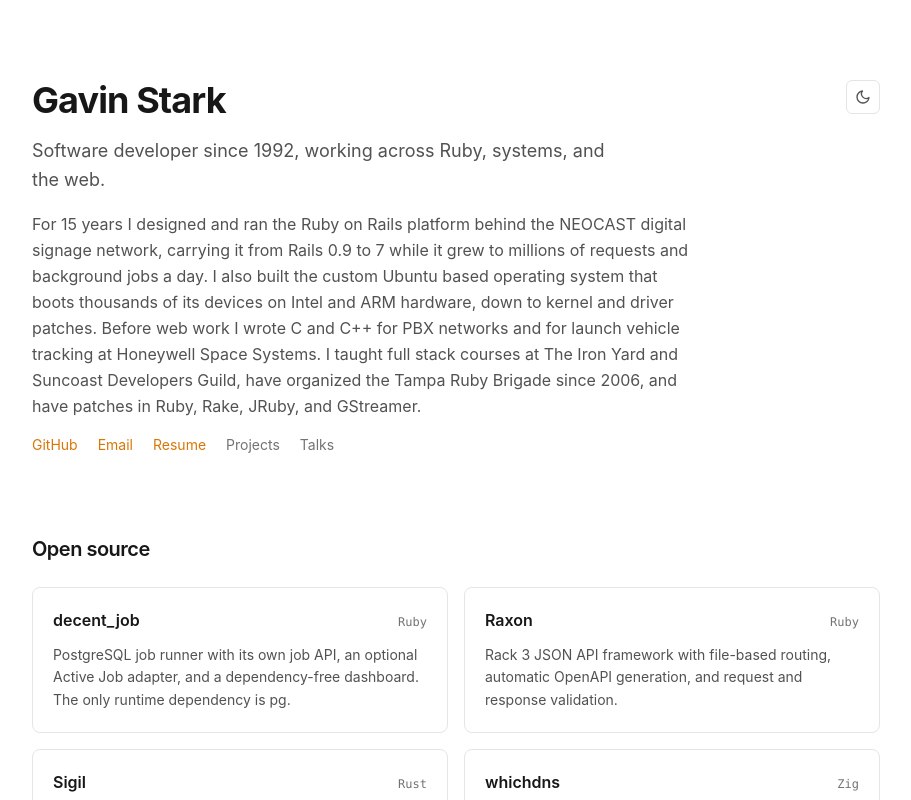
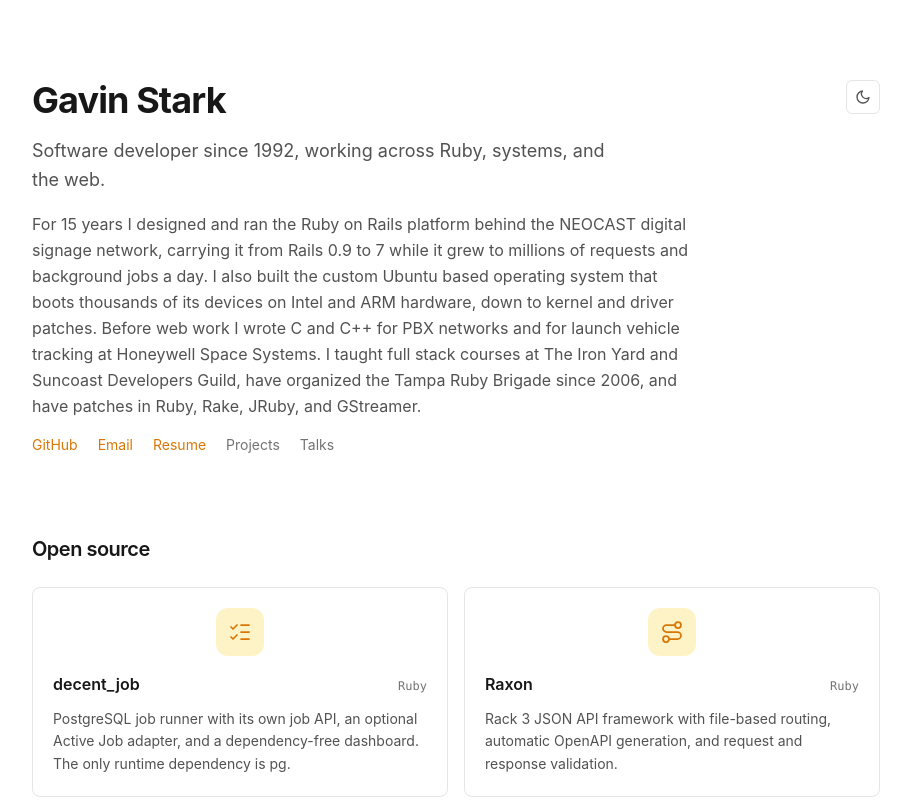
Before and after one commit to gstark/gstark.github.io, a React (Vite) app: page / in a window 1280 px wide. Shown: the top 800 px of the page, without its empty margins (184-1095 px from the left). Built offline with nearby package versions, Linux system fonts and the light colour scheme.

Commit message:
Add centered icons to featured project cards

```diff
--- a/package.json
+++ b/package.json
@@ -11,6 +11,7 @@
     "preview": "vite preview"
   },
   "dependencies": {
+    "lucide-react": "^1.61.0",
     "react": "^19.2.8",
     "react-dom": "^19.2.8"
   },
--- a/src/components/ProjectCard.tsx
+++ b/src/components/ProjectCard.tsx
@@ -1,11 +1,15 @@
-import { repoUrl, type Project } from '../data'
+import { repoUrl, type FeaturedProject, type Project } from '../data'
 
-export function ProjectCard({ project }: { project: Project }) {
+export function ProjectCard({ project }: { project: FeaturedProject }) {
+  const Icon = project.icon
   return (
     <a
       href={repoUrl(project.repo)}
       className="group flex flex-col gap-3 rounded-lg border border-neutral-200 p-5 transition hover:border-accent/60 hover:shadow-sm dark:border-neutral-800 dark:hover:border-accent/60"
     >
+      <div className="mx-auto mb-1 flex size-12 items-center justify-center rounded-xl bg-accent-soft text-accent transition group-hover:scale-105 dark:bg-accent/15">
+        <Icon className="size-6" strokeWidth={1.75} aria-hidden />
+      </div>
       <div className="flex items-baseline justify-between gap-3">
         <h3 className="font-semibold group-hover:text-accent">{project.name}</h3>
         <span className="font-mono text-xs text-neutral-500">{project.language}</span>
--- a/src/data.ts
+++ b/src/data.ts
@@ -1,9 +1,13 @@
+import { Bird, Bot, Gauge, ListChecks, Route, Stamp, type LucideIcon } from 'lucide-react'
+
 export type Project = {
   name: string
   repo: string
   language: string
   description: string
 }
+
+export type FeaturedProject = Project & { icon: LucideIcon }
 
 export type Talk = {
   title: string
@@ -23,10 +27,11 @@ export const profile = {
   resume: 'https://resume.gstark.com',
 }
 
-export const featured: Project[] = [
+export const featured: FeaturedProject[] = [
   {
     name: 'decent_job',
     repo: 'decent_job',
+    icon: ListChecks,
     language: 'Ruby',
     description:
       'PostgreSQL job runner with its own job API, an optional Active Job adapter, and a dependency-free dashboard. The only runtime dependency is pg.',
@@ -34,6 +39,7 @@ export const featured: Project[] = [
   {
     name: 'Raxon',
     repo: 'raxon-public',
+    icon: Route,
     language: 'Ruby',
     description:
       'Rack 3 JSON API framework with file-based routing, automatic OpenAPI generation, and request and response validation.',
@@ -41,6 +47,7 @@ export const featured: Project[] = [
   {
     name: 'Sigil',
     repo: 'sigil',
+    icon: Stamp,
     language: 'Rust',
     description:
       'A programming language designed to be written by a language model and verified by a machine. Types, capabilities, and contracts live in the signature.',
@@ -48,6 +55,7 @@ export const featured: Project[] = [
   {
     name: 'whichdns',
     repo: 'whichdns',
+    icon: Gauge,
     language: 'Zig',
     description:
       'Benchmarks your system DNS against 125 public resolvers and ranks them by reliability, then latency. Native on macOS and Linux. Never changes your settings.',
@@ -55,6 +63,7 @@ export const featured: Project[] = [
   {
     name: 'agent-manager',
     repo: 'agent-manager',
+    icon: Bot,
     language: 'Go',
     description:
       'The agm CLI, a package manager for AI agent skills, rules, and policies. Curate once, then install the right set into any Claude Code or Codex project.',
@@ -62,6 +71,7 @@ export const featured: Project[] = [
   {
     name: 'Perch',
     repo: 'perch',
+    icon: Bird,
     language: 'Swift',
     description:
       'Personal macOS menu bar app: fuzzy launcher, clipboard history, inline calculator, window management, CPU meters, and an unpushed-commits warning. A fork of Tinycast.',
```
Also changed, not shown: 1 other file (tests, documents, lock files or other folders).
